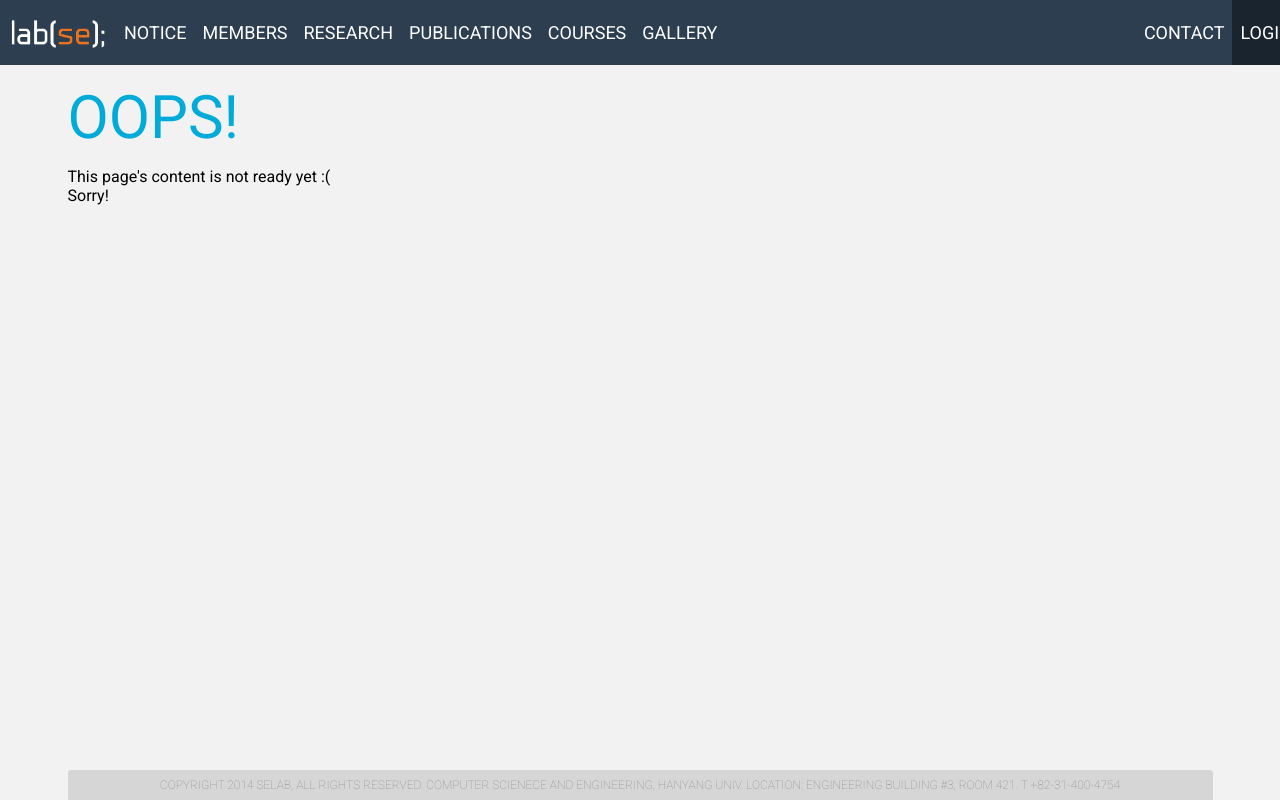
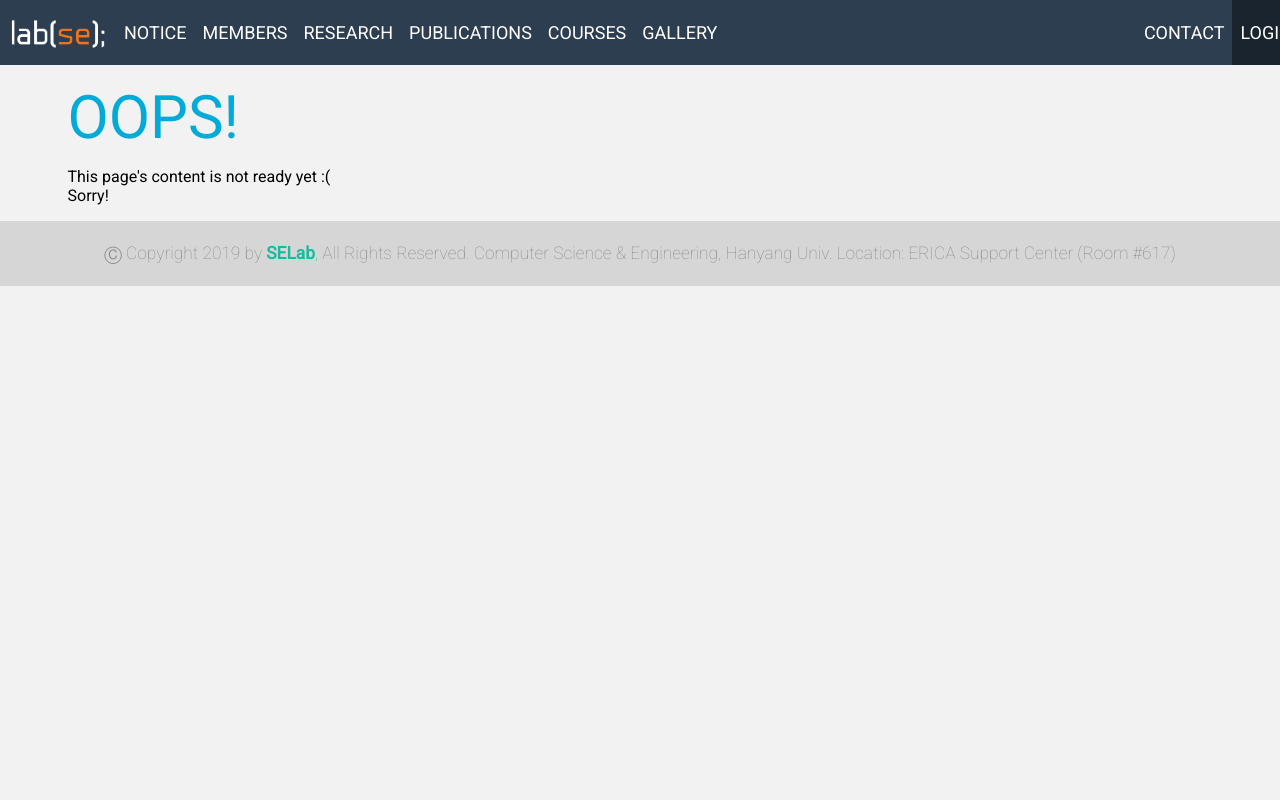
Before and after one commit to wogns3623/SE-Lab-Renewal, a React (Create React App) app: page /login in a window 1280 px wide. Built offline with nearby package versions, Linux system fonts and the light colour scheme.

Commit message:
Footer 메시지, 색, 위치 수정

```diff
--- a/src/component/footer/Footer.js
+++ b/src/component/footer/Footer.js
@@ -7,7 +7,7 @@ class Footer extends Component {
     return (
       <footer>
         <div className="container">
-          <p>COPYRIGHT 2014 SELAB, ALL RIGHTS RESERVED. COMPUTER SCIENECE AND ENGINEERING, HANYANG UNIV. LOCATION: ENGINEERING BUILDING #3, ROOM 421. T +82-31-400-4754</p>
+          <p>Ⓒ Copyright 2019 by <a href="https://selab.hanyang.ac.kr">SELab</a>, All Rights Reserved. Computer Science & Engineering, Hanyang Univ. Location: ERICA Support Center (Room #617)</p>
         </div>
       </footer>
     );
--- a/src/style/footer.css
+++ b/src/style/footer.css
@@ -1,26 +1,31 @@
 footer {
-  height: 30px;
-  width: 1145px;
-  margin: 0 auto;
+  width: 100%;
   /*min-width: 1280px;  width(.container) */
-
-  line-height: 30px;
+  line-height: 65px;
 }
 
 footer .container {
-  position: fixed;
   bottom: 0px;
-  width: 1145px;
-  height: 30px;
+  width: 100%;
+  /* width: 1300px; */
+	margin-left: auto;
+	margin-right: auto;
   z-index: 1;
-  border-radius: 3px 3px 0px 0px;
   background-color: rgb(214, 214, 214);
 }
 
 footer p {
   margin: 0px;
-  font-size: 9pt;
+  font-size: 13pt;
   text-align: center;
   font-weight: 100;
   color:rgb(139, 139, 139);
 }
+
+footer a {
+  color: #18bc9c;
+  font-weight: bold;
+}
+footer a:hover {
+  text-decoration: underline;
+}
```
